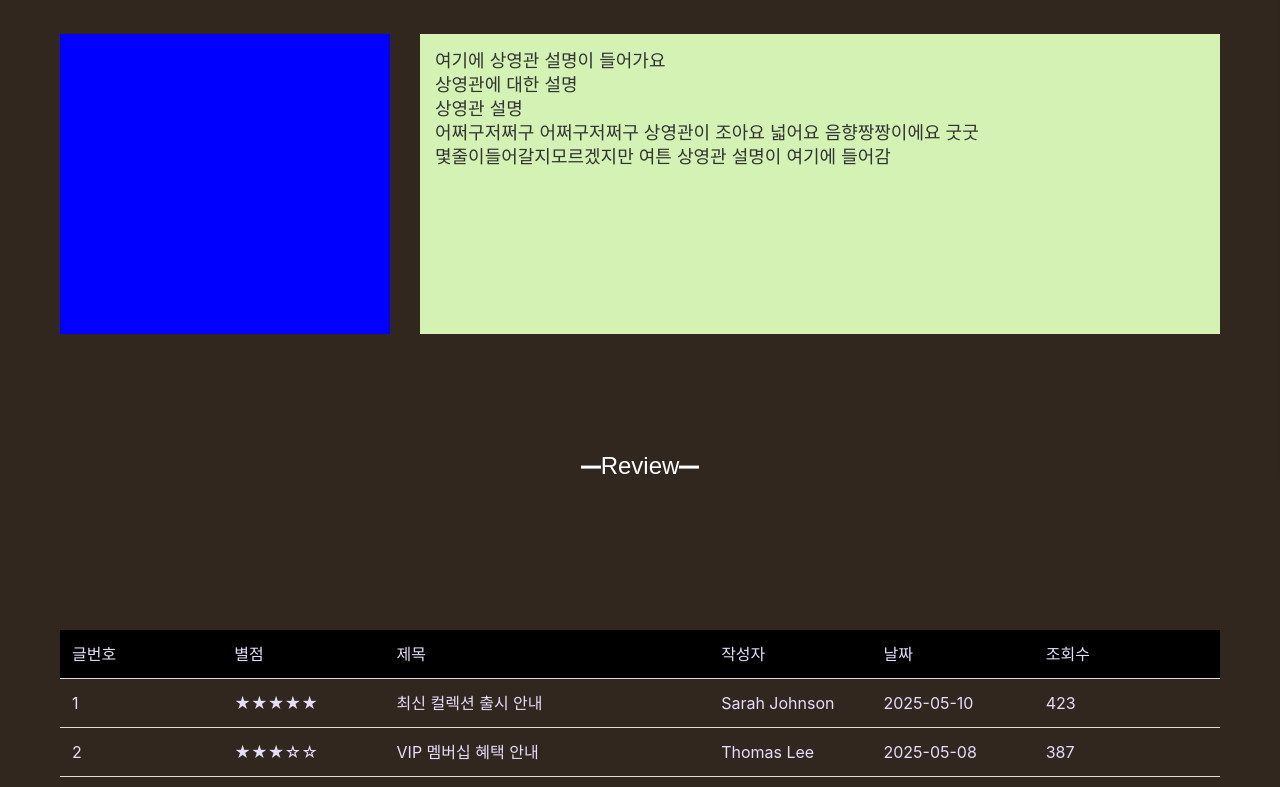
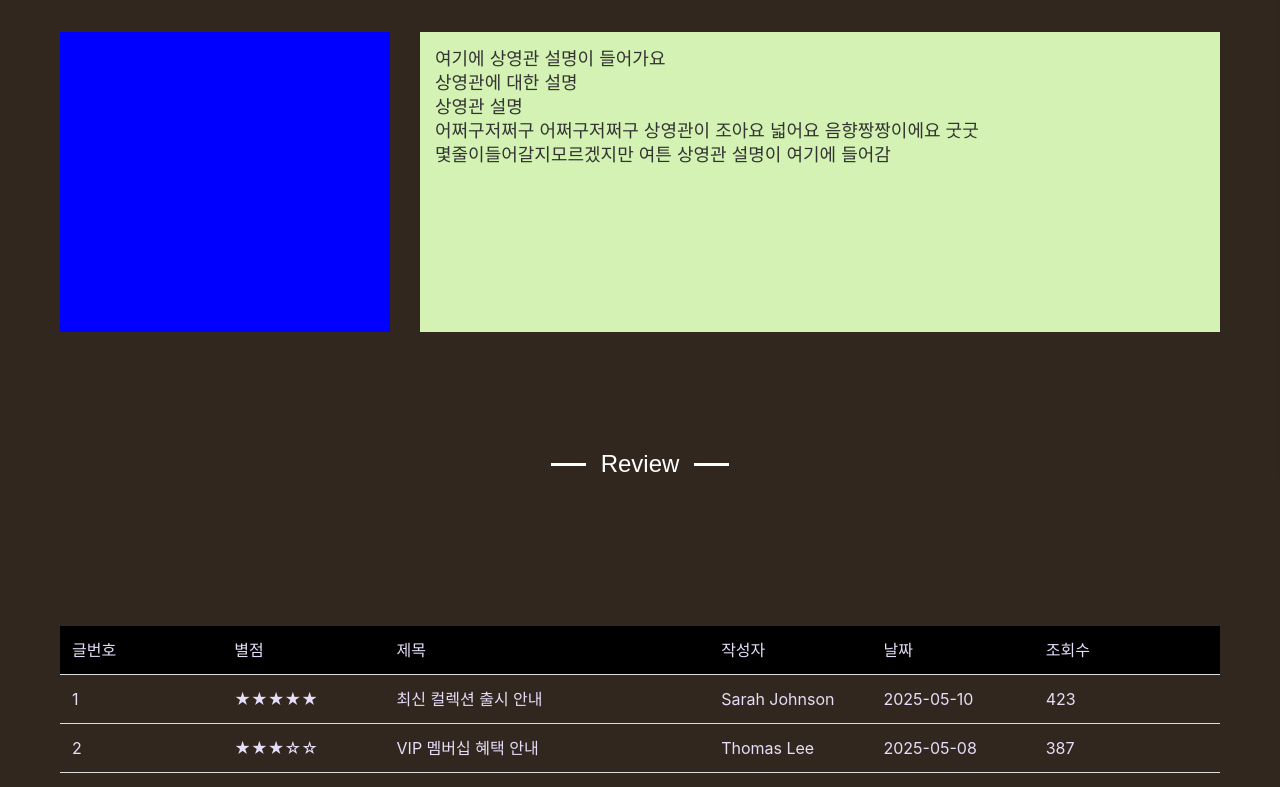
Before and after one commit to TEAM-BugSquashers/scenestra-frontend, a React (Vite) app: page /Review in a window 1280 px wide. Shown: the part 322-1109 px from the top of the page. Built offline with nearby package versions, Linux system fonts and the light colour scheme; a web font is replaced by a local one.

Commit message:
feat: 뭐한지 모르겠지만 커밋 #11

```diff
--- a/src/pages/review/Review.jsx
+++ b/src/pages/review/Review.jsx
@@ -131,7 +131,7 @@ function Review(){
                     </figcaption>
                 </section>
 
-                <main>
+                <main className={classes.main}>
                     <div className={classes["section_header"]}>
                         <div></div>
                         <h2>Review</h2>
--- a/src/pages/review/Review.module.css
+++ b/src/pages/review/Review.module.css
@@ -2,9 +2,10 @@
     padding: 60px 60px 0;
     position: relative;
     z-index: 1;
+    background-color: #32271e !important;
 }
-main{
-    background-color: #32271e !important;
+.main{
+    /*background-color: #32271e !important;*/
     position: relative;
 }
 
@@ -13,14 +14,18 @@ main{
     text-align: center;
     margin-top: 120px;
     margin-bottom: 150px;
+    display: flex;
+    justify-content: center;
+    align-items: center;
+    gap: 15px;
 }
 
 .section_header div{
     display: inline-block;
-    width: 20px;
+    width: 35px;
     height: 3px;
     background-color: #fff;
-    transform: translateY(-180%);
+    /*transform: translateY(-180%);*/
 }
 
 .section_header h2{
@@ -55,7 +60,7 @@ section{
     font-size: 18px;
 }
 
-main h2{
+.main h2{
     text-align: center;
 }
 
@@ -118,10 +123,9 @@ main h2{
 }
 
 .board_row:hover {
-    background-color: darkblue;
+    background-color: #725035;
     cursor: pointer;
 }
-
 
 .pan {
     position: fixed;
```
